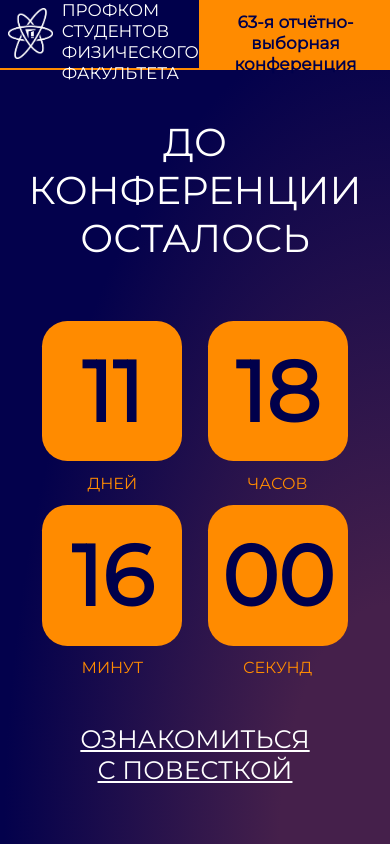
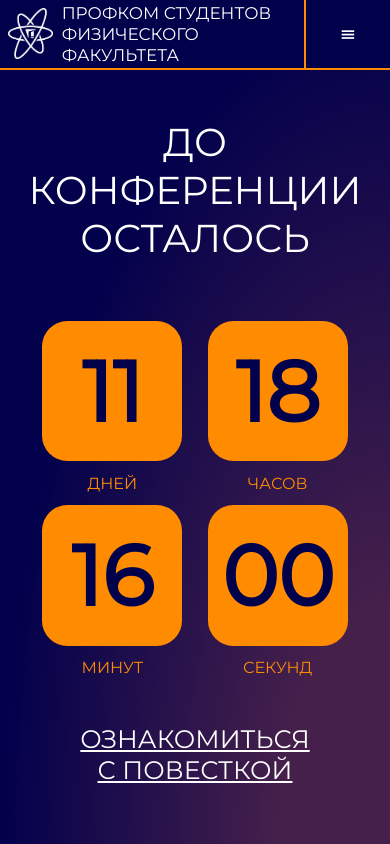
Before and after one commit to profcomff/report-webapp, a Vue app: page / in a window 390 px wide. Built offline with nearby package versions, Linux system fonts and the light colour scheme.

Commit message:
small fix of resolution problem

```diff
--- a/src/components/NavBarTop.vue
+++ b/src/components/NavBarTop.vue
@@ -1,5 +1,5 @@
 <template>
-    <div class="layout">
+    <div class="layout" ref='foo'>
         <img src="../assets/logo.png" alt="" class="noselect">
         <div class='name' style="display:inline-block">
             <span>
@@ -19,7 +19,7 @@
             menu
         </span>
     </div>
-    <div class="extra" v-if="this.showExtra && this.isMobile()">
+    <div class="extra" v-if="this.showExtra && this.mobile">
         <div class="extra-layout">
             <router-link to="/" class="button-extra" active-class="button-active">
                 <span>63-я отчётно-выборная<br>конференция
@@ -31,11 +31,12 @@
     </div>
 </template>
 <script>
+export default {
 
-export default {
     data() {
         return {
             showExtra: false,
+            mobile: true,
         }
     },
     methods: {
@@ -43,7 +44,7 @@ export default {
             if (
                 /Android|webOS|iPhone|iPad|iPod|BlackBerry|IEMobile|Opera Mini/i.test(
                     navigator.userAgent
-                )
+                ) || document.documentElement.clientWidth < document.documentElement.clientHeight
             ) {
                 return true;
             } else {
@@ -104,7 +105,7 @@ nav {
     position: fixed;
     top: 0px;
     left: 0px;
-    right: 0px;
+    width:100%;
     border-bottom: 2px solid #FF8B00;
 }
 
```
Also changed, not shown: src/views/.browserslistrc (renamed from .browserslistrc).
